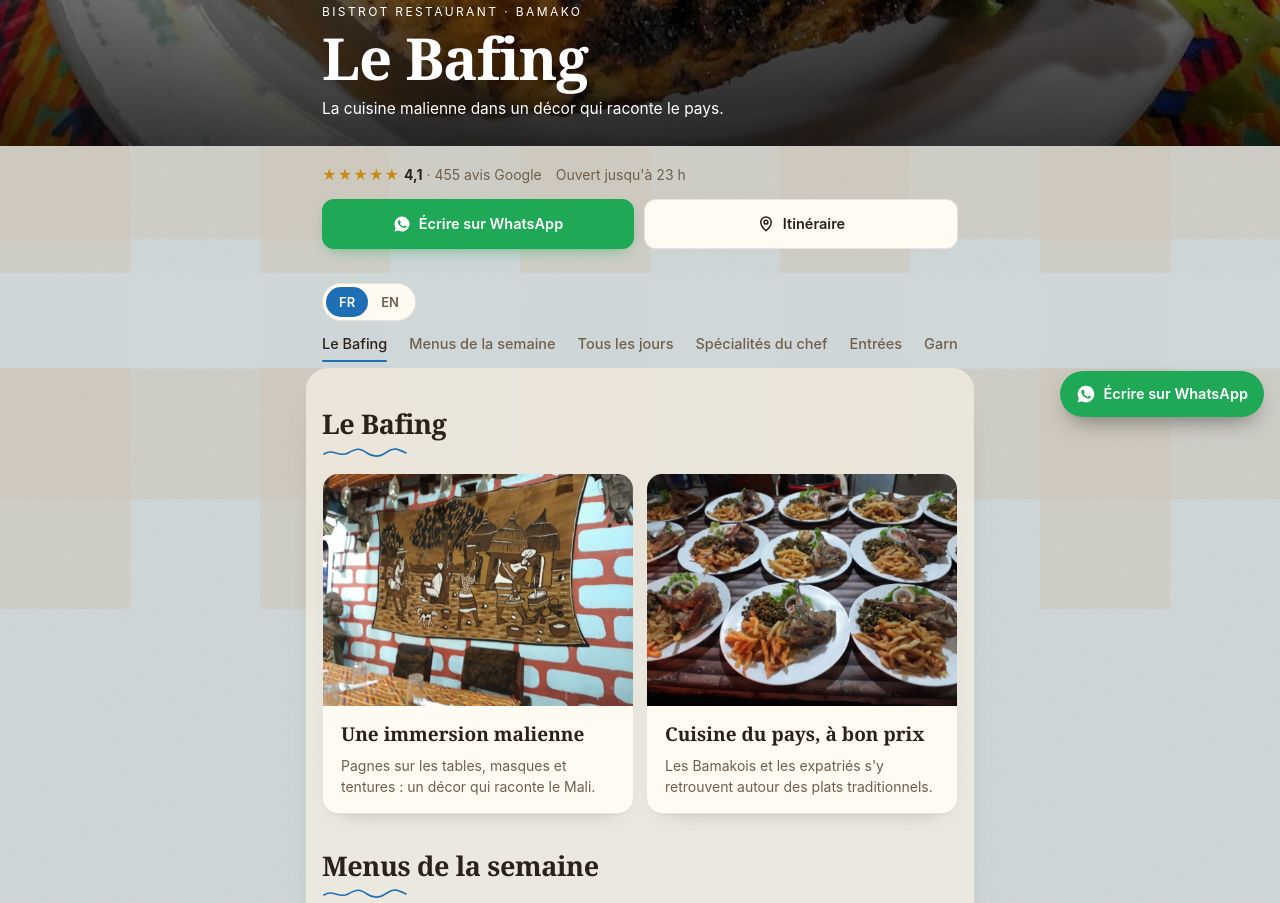
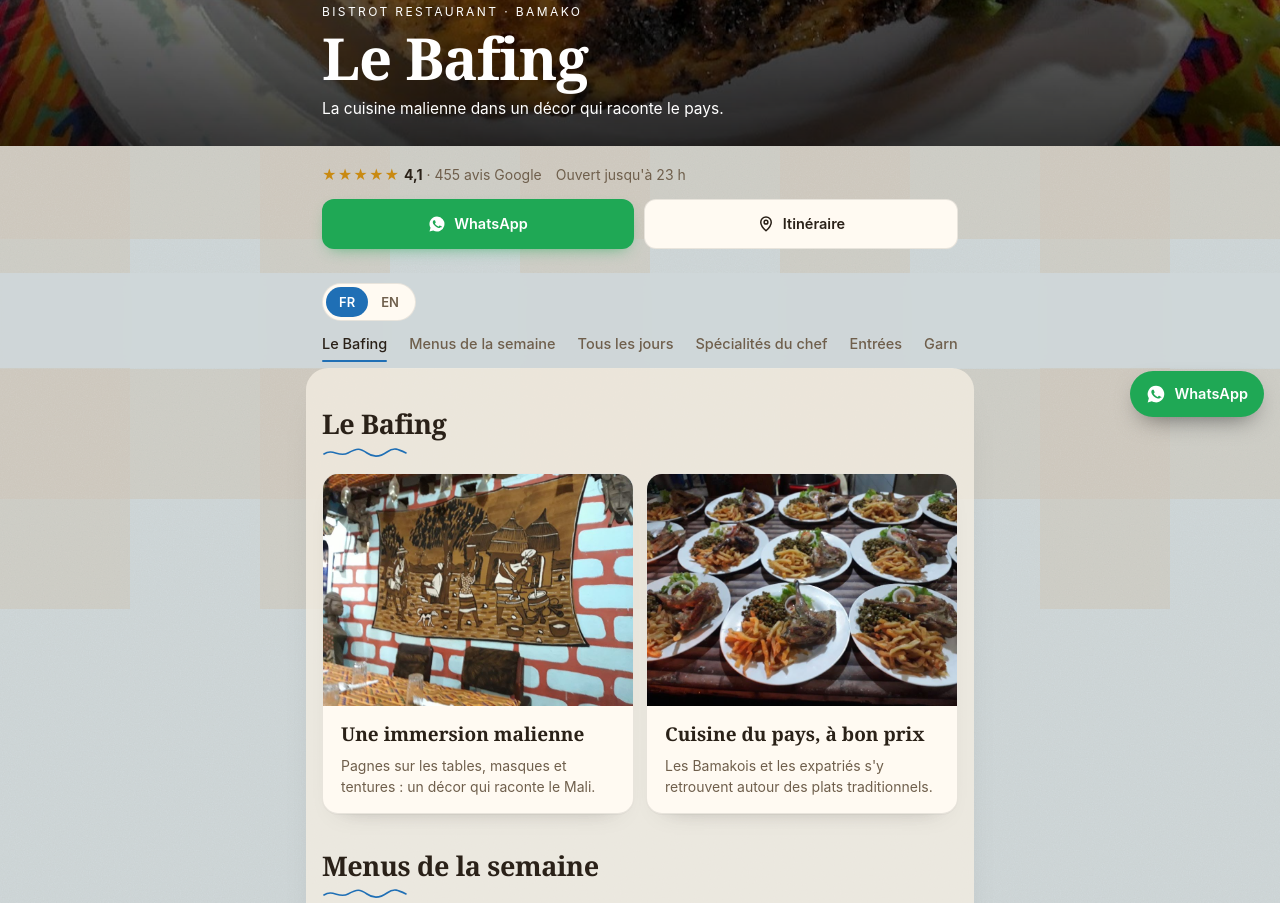
Before and after one commit to Badarous/menu, a plain HTML site: page bafing/index.html in a window 1280 px wide. Shown: the part 431-1334 px from the top of the page. Drawn offline with Linux system fonts and the light colour scheme.

Commit message:
Add files via upload

```diff
--- a/bafing/index.html
+++ b/bafing/index.html
@@ -153,7 +153,7 @@ const T = {
   slogan:{fr:"La cuisine malienne dans un décor qui raconte le pays.", en:"Malian cooking in a setting that tells the country's story."},
   pied:{fr:"Prix en francs CFA. Commandes et réservations : écrivez-nous sur WhatsApp.", en:"Prices in CFA francs. Orders and bookings: message us on WhatsApp."},
   yorum:{fr:"avis Google", tr:"Google yorumu", ru:"отзывов в Google", de:"Google-Bewertungen", en:"Google reviews"},
-  wa:{fr:"Écrire sur WhatsApp", tr:"WhatsApp ile yaz", ru:"WhatsApp", de:"WhatsApp", en:"Message on WhatsApp"},
+  wa:{fr:"WhatsApp", tr:"WhatsApp ile yaz", ru:"WhatsApp", de:"WhatsApp", en:"Message on WhatsApp"},
   yol:{fr:"Itinéraire", tr:"Yol tarifi", ru:"Маршрут", de:"Route", en:"Directions"},
   acik:{fr:"Ouvert", tr:"Şu an açık", ru:"Сейчас открыто", de:"Jetzt geöffnet", en:"Open now"},
   kapali:{fr:"Fermé", tr:"Şu an kapalı", ru:"Сейчас закрыто", de:"Jetzt geschlossen", en:"Closed now"},
@@ -184,11 +184,11 @@ const MENU = [
     {ad:{fr:"Steak de viande", en:"Beef steak"}, d:{fr:"", en:""}, p:"2.000", t:[]},
     {ad:{fr:"Steak de poulet", en:"Chicken steak"}, d:{fr:"", en:""}, p:"2.500", t:[]},
     {ad:{fr:"Brochette de poulet", en:"Chicken skewer"}, d:{fr:"", en:""}, p:"250", t:[]},
-    {ad:{fr:"Brochette", en:"Skewer"}, d:{fr:"", en:""}, p:"250", t:[]},
-    {ad:{fr:"Kafta", en:"Kafta"}, d:{fr:"", en:""}, p:"1.500", t:[]},
-    {ad:{fr:"Demi-poulet", en:"Half chicken"}, d:{fr:"", en:""}, p:"2.000", t:[]},
+    {ad:{fr:"Brochette", en:"Skewer"}, d:{fr:"", en:""}, p:"1.500", t:[]},
+    {ad:{fr:"Kafta", en:"Kafta"}, d:{fr:"", en:""}, p:"2.000", t:[]},
+    {ad:{fr:"Demi-poulet", en:"Half chicken"}, d:{fr:"", en:""}, p:"2.500", t:[]},
     {ad:{fr:"Filet de capitaine", en:"Nile perch fillet"}, d:{fr:"", en:""}, p:"2.500", t:[]},
-    {ad:{fr:"Soupe de poulet", en:"Chicken soup"}, d:{fr:"", en:""}, p:"2.500", t:[]}
+    {ad:{fr:"Soupe de poulet", en:"Chicken soup"}, d:{fr:"", en:""}, p:"", t:[]}
   ]},
   {id:"chef", ad:{fr:"Spécialités du chef", en:"Chef's specials"}, plats:[
     {ad:{fr:"Poulet à la mangue", en:"Mango chicken"}, d:{fr:"", en:""}, p:"3.000", t:[]},
```
